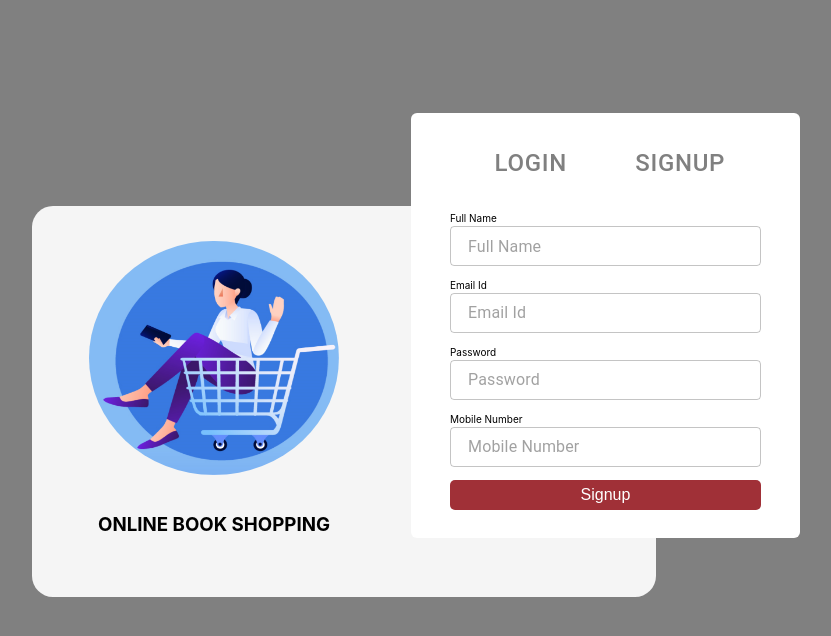
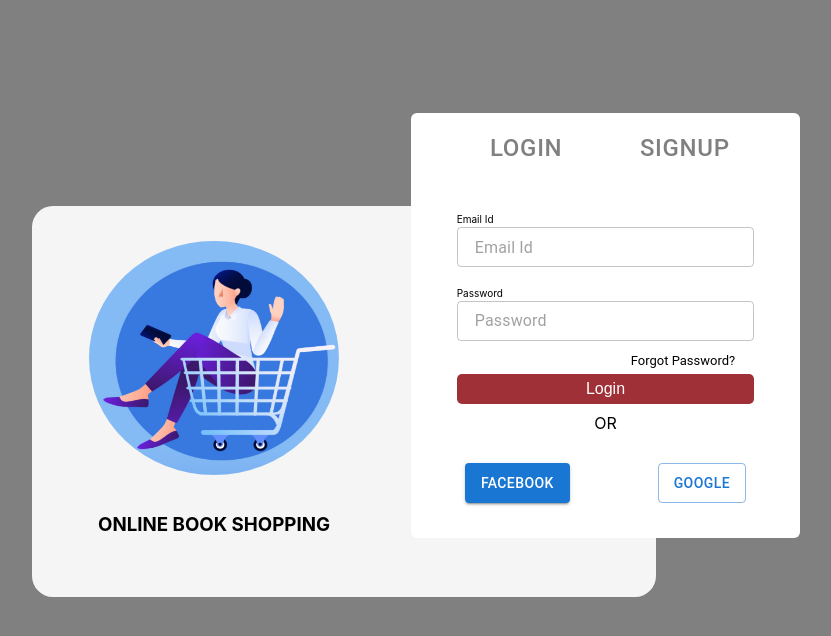
Before and after one commit to puja-12/BookStore_React_Front_end, a React (Create React App) app in the folder book_store/: page / in a window 1280 px wide. Shown: the top 636 px of the page, without its empty margins (297-1128 px from the left). Built offline with nearby package versions, Linux system fonts and the light colour scheme.

Commit message:
[puja added]-creating signin page

```diff
--- a/book_store/src/App.js
+++ b/book_store/src/App.js
@@ -1,11 +1,13 @@
 import logo from './logo.svg';
 import './App.css';
 import Signup from './pages/signup';
+import Signin from './pages/signin/signin';
 
 function App() {
   return (
     <div className="App">
-     <Signup />
+     {/* <Signup /> */}
+     <Signin />
     </div>
   );
 }
--- /dev/null
+++ b/book_store/src/pages/signin/signin.css
@@ -0,0 +1,99 @@
+.signinContainer {
+    border: 1px solid gray;
+    width: 100vw;
+    height: 100vh;
+    display: flex;
+    /* flex-direction: row; */
+    justify-content: center;
+    align-items: center;
+    background-color: grey;
+}
+
+.Block {
+    /* border: 1px solid Blue; */
+    width: 60vw;
+    height: 60vh;
+    display: flex;
+    flex-direction: row;
+    justify-content: center;
+    align-items: center;
+    background-color: grey;
+}
+
+.box1 {
+
+    top: 185px;
+    left: 320px;
+    width: 624px;
+    height: 391px;
+    /* UI Properties */
+    background: #F5F5F5 0% 0% no-repeat padding-box;
+    border-radius: 21px;
+    opacity: 1;
+}
+
+.box2 {
+    border-radius: 6px;
+    display: flex;
+    flex-direction: column;
+    justify-content: space-evenly;
+    align-items: center;
+    background-color: white;
+    position: absolute;
+    top: 113px;
+    left: 708px;
+    width: 389px;
+    height: 425px;
+}
+
+
+.buttons {
+    /* border: 1px solid black; */
+    width: 85%;
+    height: 10%;
+    display: flex;
+    flex-direction: row;
+    justify-content: space-evenly;
+}
+
+
+.Data {
+    /* border: 1px solid black; */
+    width: 85%;
+    height: 80%;
+    display: flex;
+    flex-direction: column;
+    justify-content: space-evenly;
+    align-items: center;
+}
+
+.emailid {
+    display: flex;
+    height: 5px;
+    font-size: x-small;
+}
+
+.forgotpass {
+    margin-left: 155px;
+    height: 5px;
+    font: normal normal normal 13px/1px Roboto;
+    cursor: pointer;
+}
+
+.inputdetails {
+    /* border: 1px solid black; */
+    width: 90%;
+    height: 70%;
+    display: flex;
+    flex-direction: column;
+    justify-content: space-evenly;
+}
+
+.FBGgl {
+    /* border: 1px solid black; */
+    width: 85%;
+    height: 12%;
+    display: flex;
+    flex-direction: row;
+    justify-content: space-between;
+}
--- /dev/null
+++ b/book_store/src/pages/signin/signin.jsx
@@ -0,0 +1,47 @@
+import React from 'react'
+import './signin.css'
+import Button from '@mui/material/Button';
+
+
+import TextField from '@mui/material/TextField';
+
+function Signin() {
+    return (
+        <div>
+            <div class="signinContainer">
+                <div class="Block">
+                    <div class="box1">
+                        <img src='images/shopping.png' style={{width: "40%", height: "60%", borderRadius: "50%",position:'relative',top:'35px',right:'130px' }} />
+                        <h3 style={{position:'relative',top:'50px',right:'130px' }} >ONLINE BOOK SHOPPING</h3>
+                    </div>
+                    <div class="box2">
+                        <div className="buttons">
+
+                             <Button variant="text">Login</Button>
+                            <Button variant="text">Signup</Button>
+                        </div>
+                        <div className="Data">
+                            <div className="inputdetails">
+                                <label className="emailid">Email Id</label>
+                                <TextField id="outlined-basic" variant="outlined" size="small" placeholder=" Email Id " style={{ display: "flex", flexDirection: "column", justifyContent: "flex-start", height: "50px" }} />
+                                <label className="emailid">Password</label>
+                                <TextField id="outlined-basic" variant="outlined" size="small" placeholder=" Password " style={{ display: "flex", flexDirection: "column", justifyContent: "flex-start", height: "50px" }} />
+                                <label className="forgotpass" >Forgot Password?</label>
+                                <button >Login</button>
+                                <text>OR</text>
+                            </div>
+                            <div className="FBGgl" >
+
+                                <Button variant="contained">FaceBook</Button>
+                                <Button variant="outlined">Google</Button>
+
+                            </div>
+                        </div>
+                    </div>
+                </div>
+            </div>
+        </div>
+    )
+}
+
+export default Signin
```
